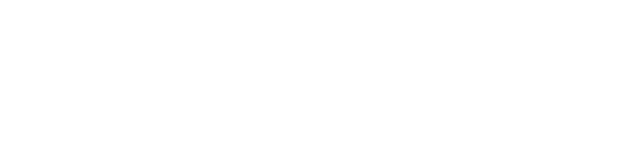
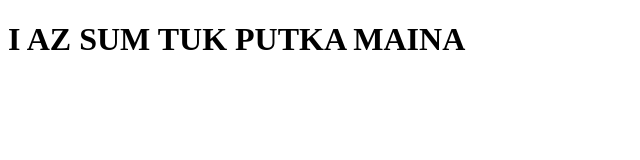
Before and after one commit to IfChyy/AzureTest, a plain HTML site: page week2/blog.html in a window 1280 px wide. Shown: the whole page, without its empty margins (0-640 px from the left). Drawn offline with Linux system fonts and the light colour scheme.

Commit message:
http://ifchyy.azurewebsites.net/week2/blog.html

```diff
--- a/week2/blog.html
+++ b/week2/blog.html
@@ -2,9 +2,9 @@
 <html lang="en">
 <head>
     <meta charset="UTF-8">
-    <title></title>
+    <title> EMI TVA E NEKUV TITLE BE BRATTT </title>
 </head>
 <body>
-
+<H1>I AZ SUM TUK PUTKA MAINA </H1>
 </body>
 </html>
```
